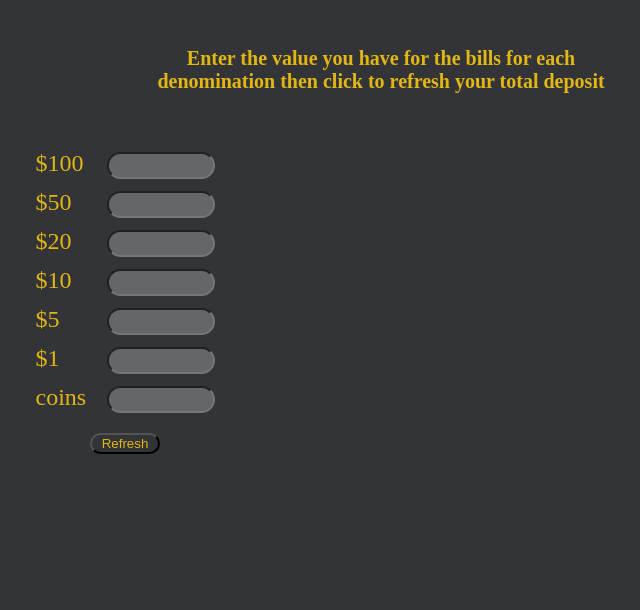
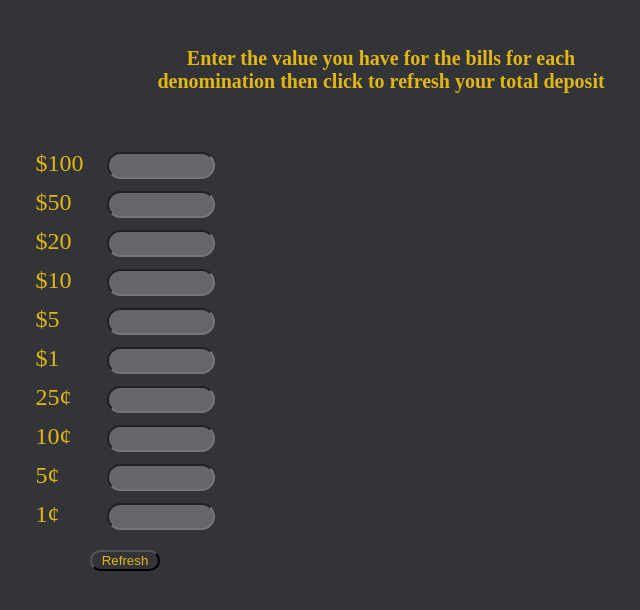
Before and after one commit to juliusg034/till-count, a plain HTML site: page index.html in a window 1280 px wide. Shown: the part 90-700 px from the top of the page, without its empty margins (259-899 px from the left). Drawn offline with Linux system fonts and the light colour scheme.

Commit message:
add extra input fields
more input fields to include each denomination of coins as opposed to just a total of coins

```diff
--- a/index.html
+++ b/index.html
@@ -45,9 +45,22 @@
         </div>
 
         <div class="input-field">
-          <label for="number">coins</label>
-          <input type="number" type="text" inputmode="decimal" pattern="[0-9]*" id="coins"/>
+          <label for="number">25¢</label>
+          <input type="number" type="text" inputmode="decimal" pattern="[0-9]*" id="quarters"/>
         </div>
+        <div class="input-field">
+          <label for="number">10¢</label>
+          <input type="number" type="text" inputmode="decimal" pattern="[0-9]*" id="dimes"/>
+        </div>
+        <div class="input-field">
+          <label for="number">5¢</label>
+          <input type="number" type="text" inputmode="decimal" pattern="[0-9]*" id="nickels"/>
+        </div>
+        <div class="input-field">
+          <label for="number">1¢</label>
+          <input type="number" type="text" inputmode="decimal" pattern="[0-9]*" id="pennies"/>
+        </div>
+
         <button onclick="getValues(event)" type="submit" id="btn">Refresh</button>
       </div>
       <div id="error-message" class="error-message" style="display: none; margin-top: 20px;">There are errors in the input. Please correct them.</div>
```
